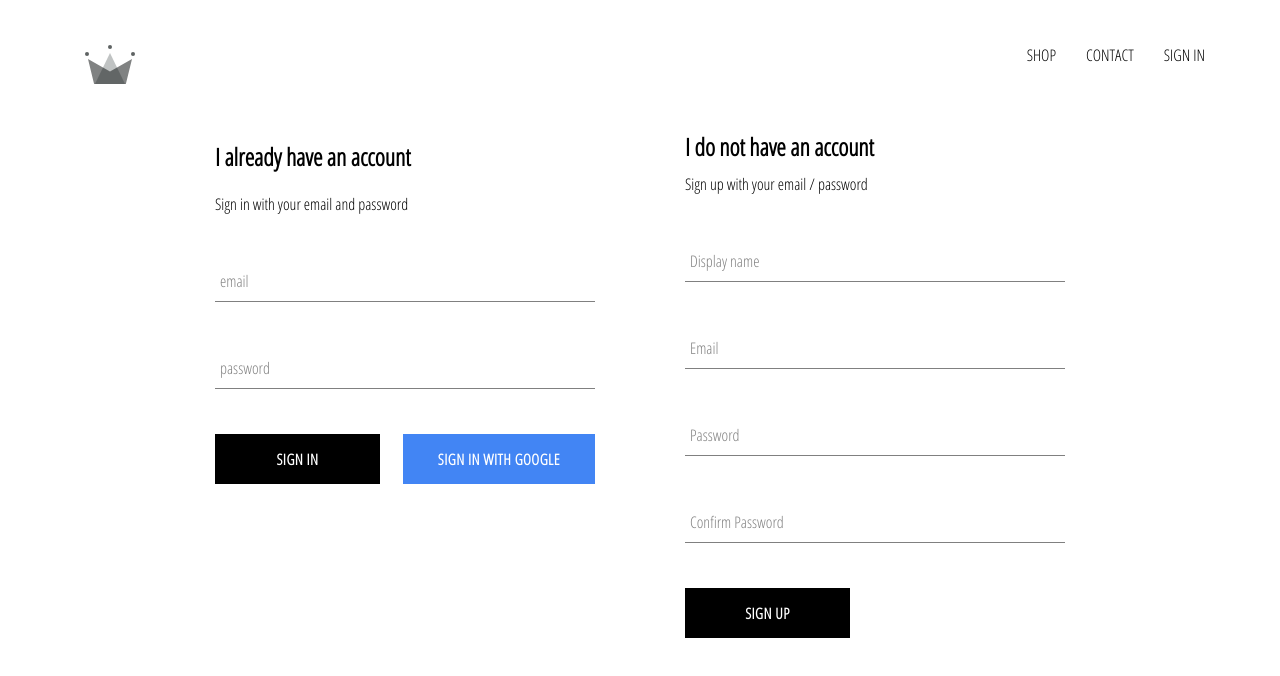
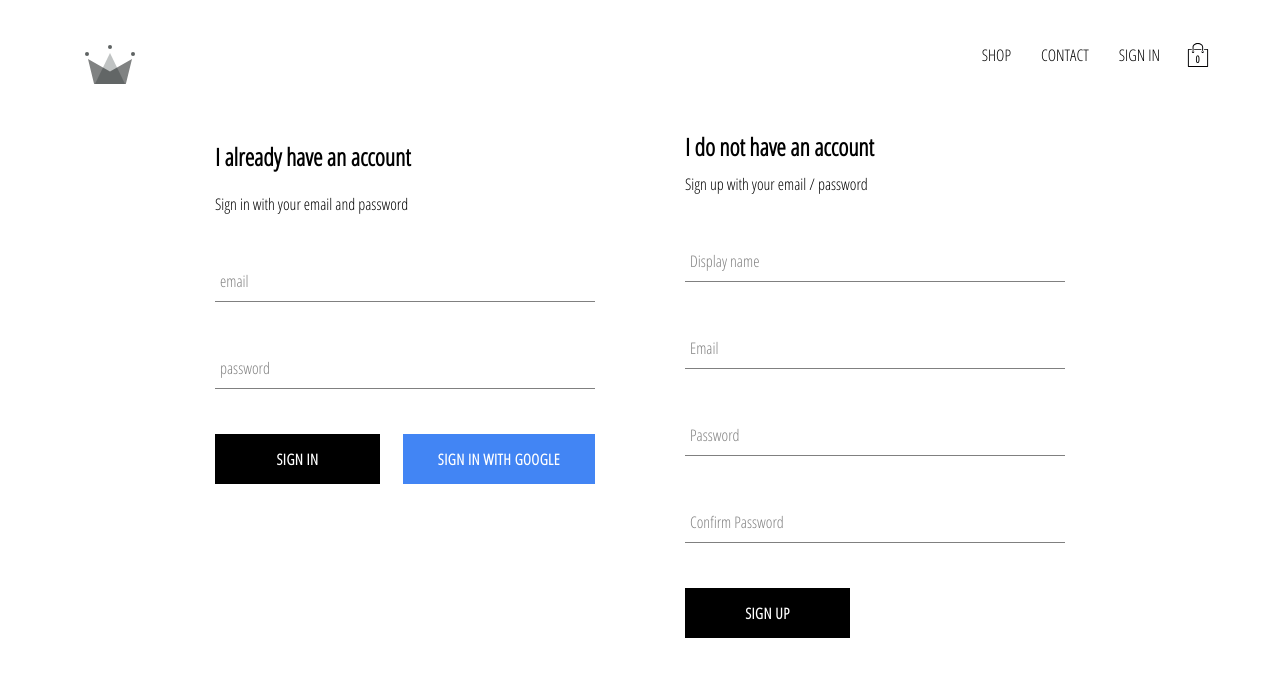
Before and after one commit to Maxcutex/crown-clothing, a React (Create React App) app: page /signin in a window 1280 px wide. Shown: the top 676 px of the page. Built offline with nearby package versions, Linux system fonts and the light colour scheme; no server answers.

Commit message:
cart icon and cart dropdown added

```diff
--- /dev/null
+++ b/src/components/cart-dropdown/cart-dropdown.component.jsx
@@ -0,0 +1,14 @@
+import React from 'react'
+import CustomButton from '../custom-button/custom-button.component'
+import './cart-dropdown.styles.scss'
+
+const Cart = () => {
+    return (
+        <div className='cart-dropdown'>
+            <div className='cart-items' />
+            <CustomButton> GO To CHECKOUT</CustomButton>
+        </div>
+     );
+}
+
+export default Cart;
--- /dev/null
+++ b/src/components/cart-dropdown/cart-dropdown.styles.scss
@@ -0,0 +1,24 @@
+.cart-dropdown {
+  position: absolute;
+  width: 240px;
+  height: 340px;
+  display: flex;
+  flex-direction: column;
+  padding: 20px;
+  border: 1px solid black;
+  background-color: white;
+  top: 90px;
+  right: 40px;
+  z-index: 5;
+
+  .cart-items {
+    height: 240px;
+    display: flex;
+    flex-direction: column;
+    overflow: scroll;
+  }
+
+  button {
+    margin-top: auto;
+  }
+}
--- /dev/null
+++ b/src/components/cart-icon/cart-icon.component.jsx
@@ -0,0 +1,20 @@
+import React from 'react'
+import { connect} from 'react-redux'
+import './cart-icon.styles.scss'
+import { ReactComponent as ShoppingIcon } from '../../assets/shopping-bag.svg'
+import { toggleCartHidden} from '../../redux/cart/cart.actions'
+
+const CartIcon = ({toggleCartHidden}) => (
+
+        <div className='cart-icon' onClick={toggleCartHidden}>
+            <ShoppingIcon className='shopping-icon' />
+            <span className='item-count'>0</span>
+        </div>
+
+)
+
+const mapDispatchToProps = dispatch => ({
+    toggleCartHidden: () => dispatch(toggleCartHidden())
+})
+
+export default connect(null, mapDispatchToProps)(CartIcon);
--- /dev/null
+++ b/src/components/cart-icon/cart-icon.styles.scss
@@ -0,0 +1,21 @@
+.cart-icon {
+  width: 45px;
+  height: 45px;
+  position: relative;
+  display: flex;
+  align-items: center;
+  justify-content: center;
+  cursor: pointer;
+
+  .shopping-icon {
+    width: 24px;
+    height: 24px;
+  }
+
+  .item-count {
+    position: absolute;
+    font-size: 10px;
+    font-weight: bold;
+    bottom: 12px;
+  }
+}
--- a/src/components/header/header.component.jsx
+++ b/src/components/header/header.component.jsx
@@ -4,8 +4,10 @@
 import './header.styles.scss';
 import { ReactComponent as Logo} from '../../assets/crown.svg'
 import {auth} from '../../firebase/firebase.utils'
+import CartIcon from '../cart-icon/cart-icon.component'
+import CartDropDown from '../cart-dropdown/cart-dropdown.component'
 
-const Header = ({currentUser}) => (
+const Header = ({currentUser, hidden}) => (
     <div className='header'>
         <Link to="/" className='logo-container'>
             <Logo className='logo'/>
@@ -29,12 +31,17 @@
                         SIGN IN
             </Link>
             }
+            <CartIcon />
+        </div>
+        {
+            hidden ? null: <CartDropDown />
+        }
 
-        </div>
     </div>
 
 )
-const mapStateToProps = state => ({
-    currentUser: state.user.currentUser,
+const mapStateToProps = ({user: { currentUser}, cart: { hidden}}) => ({
+    currentUser, hidden
+
 });
 export default connect(mapStateToProps,null) (Header);
--- /dev/null
+++ b/src/redux/cart/cart.actions.js
@@ -0,0 +1,4 @@
+import CartActionTypes from './cart.types'
+export const toggleCartHidden = () => ({
+    type:  CartActionTypes.TOGGLE_CART_HIDDEN
+});
--- /dev/null
+++ b/src/redux/cart/cart.reducer.js
@@ -0,0 +1,19 @@
+import CartActionTypes from './cart.types'
+const INITIAL_STATE = {
+    hidden: true
+}
+
+const cartReducer = (state = INITIAL_STATE, action) => {
+    console.log(action)
+    switch (action.type) {
+        case CartActionTypes.TOGGLE_CART_HIDDEN:
+            return {
+                ...state,
+                hidden: !state.hidden
+            }
+            default:
+                return state;
+    }
+}
+
+export default cartReducer;
--- /dev/null
+++ b/src/redux/cart/cart.types.js
@@ -0,0 +1,4 @@
+const CartActionTypes = {
+    TOGGLE_CART_HIDDEN: 'TOGGLE_CART_HIDDEN'
+}
+export default CartActionTypes;
--- a/src/redux/root-reducer.js
+++ b/src/redux/root-reducer.js
@@ -3,7 +3,9 @@
 } from 'redux';
 
 import userReducer from './user/user.reducer';
+import cartReducer from './cart/cart.reducer'
 
 export default combineReducers({
-    user: userReducer
+    user: userReducer,
+    cart: cartReducer
 });
--- a/src/redux/user/user.actions.js
+++ b/src/redux/user/user.actions.js
@@ -1,3 +1,4 @@
+
 export const setCurrentUser = user => ({
     type: 'SET_CURRENT_USER',
     payload: user,
```
Also changed, not shown: src/assets/shopping-bag.svg (added).
